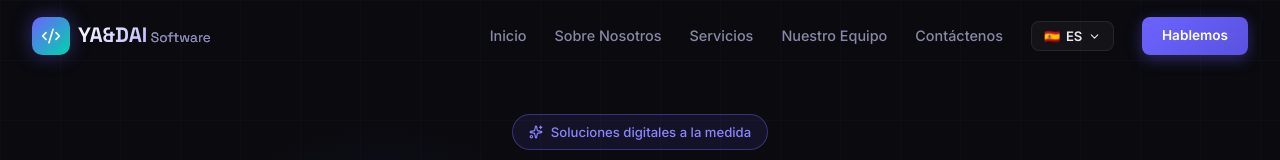
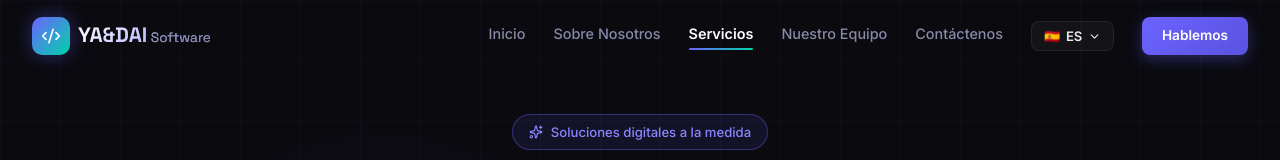
Before and after one commit to dairoGM/my_landing, a React (Vite) app: page / in a window 1280 px wide. Shown: the top 160 px of the page. Built offline with nearby package versions, Linux system fonts and the light colour scheme.

Commit message:
feat: active section highlight in navbar on scroll

```diff
--- a/src/components/Navbar.jsx
+++ b/src/components/Navbar.jsx
@@ -4,22 +4,42 @@ import { Menu, X, Code2 } from 'lucide-react'
 import { useTranslation } from 'react-i18next'
 import LangSwitcher from './LangSwitcher'
 
+const SECTION_IDS = ['inicio', 'sobre-nosotros', 'servicios', 'equipo', 'contacto']
+
 export default function Navbar() {
   const { t } = useTranslation()
   const [scrolled, setScrolled] = useState(false)
   const [open, setOpen] = useState(false)
+  const [active, setActive] = useState('inicio')
 
   const links = [
-    { href: '#inicio',        label: t('nav.inicio') },
-    { href: '#sobre-nosotros',label: t('nav.sobre') },
-    { href: '#servicios',     label: t('nav.servicios') },
-    { href: '#equipo',        label: t('nav.equipo') },
-    { href: '#contacto',      label: t('nav.contacto') },
+    { href: '#inicio',         id: 'inicio',         label: t('nav.inicio') },
+    { href: '#sobre-nosotros', id: 'sobre-nosotros',  label: t('nav.sobre') },
+    { href: '#servicios',      id: 'servicios',       label: t('nav.servicios') },
+    { href: '#equipo',         id: 'equipo',          label: t('nav.equipo') },
+    { href: '#contacto',       id: 'contacto',        label: t('nav.contacto') },
   ]
 
   useEffect(() => {
-    const onScroll = () => setScrolled(window.scrollY > 40)
-    window.addEventListener('scroll', onScroll)
+    const onScroll = () => {
+      setScrolled(window.scrollY > 40)
+
+      // Detectar sección visible
+      let current = 'inicio'
+      for (const id of SECTION_IDS) {
+        const el = document.getElementById(id)
+        if (el) {
+          const rect = el.getBoundingClientRect()
+          // La sección se considera activa cuando su top entra en el tercio superior de la ventana
+          if (rect.top <= window.innerHeight * 0.35) {
+            current = id
+          }
+        }
+      }
+      setActive(current)
+    }
+
+    window.addEventListener('scroll', onScroll, { passive: true })
     return () => window.removeEventListener('scroll', onScroll)
   }, [])
 
@@ -58,14 +78,40 @@ export default function Navbar() {
         </span>
       </a>
 
-      {/* Desktop */}
+      {/* Desktop links */}
       <div style={{ display: 'flex', gap: '1.75rem', alignItems: 'center' }} className="desktop-nav">
-        {links.map(l => (
-          <a key={l.href} href={l.href} style={{ color: 'var(--text-muted)', textDecoration: 'none', fontSize: '0.9rem', fontWeight: 500, transition: 'color 0.2s' }}
-            onMouseEnter={e => e.target.style.color = 'white'}
-            onMouseLeave={e => e.target.style.color = 'var(--text-muted)'}
-          >{l.label}</a>
-        ))}
+        {links.map(l => {
+          const isActive = active === l.id
+          return (
+            <a key={l.href} href={l.href}
+              style={{
+                color: isActive ? 'white' : 'var(--text-muted)',
+                textDecoration: 'none',
+                fontSize: '0.9rem',
+                fontWeight: isActive ? 600 : 500,
+                transition: 'color 0.2s',
+                position: 'relative',
+                paddingBottom: '4px',
+              }}
+              onMouseEnter={e => e.currentTarget.style.color = 'white'}
+              onMouseLeave={e => e.currentTarget.style.color = isActive ? 'white' : 'var(--text-muted)'}
+            >
+              {l.label}
+              {/* Underline indicator */}
+              {isActive && (
+                <motion.span
+                  layoutId="nav-indicator"
+                  style={{
+                    position: 'absolute', bottom: 0, left: 0, right: 0,
+                    height: 2, borderRadius: 2,
+                    background: 'linear-gradient(90deg, var(--primary), var(--accent))',
+                  }}
+                  transition={{ type: 'spring', stiffness: 380, damping: 30 }}
+                />
+              )}
+            </a>
+          )
+        })}
         <LangSwitcher />
         <a href="#contacto" style={{
           padding: '0.5rem 1.25rem', borderRadius: 8,
@@ -73,8 +119,8 @@ export default function Navbar() {
           color: 'white', textDecoration: 'none', fontSize: '0.85rem', fontWeight: 600,
           boxShadow: '0 4px 15px rgba(108,99,255,0.35)', transition: 'transform 0.2s, box-shadow 0.2s',
         }}
-          onMouseEnter={e => { e.target.style.transform = 'translateY(-2px)'; e.target.style.boxShadow = '0 6px 20px rgba(108,99,255,0.5)' }}
-          onMouseLeave={e => { e.target.style.transform = 'translateY(0)'; e.target.style.boxShadow = '0 4px 15px rgba(108,99,255,0.35)' }}
+          onMouseEnter={e => { e.currentTarget.style.transform = 'translateY(-2px)'; e.currentTarget.style.boxShadow = '0 6px 20px rgba(108,99,255,0.5)' }}
+          onMouseLeave={e => { e.currentTarget.style.transform = 'translateY(0)'; e.currentTarget.style.boxShadow = '0 4px 15px rgba(108,99,255,0.35)' }}
         >{t('nav.hablemos')}</a>
       </div>
 
@@ -96,15 +142,30 @@ export default function Navbar() {
               background: 'rgba(10,10,15,0.97)', backdropFilter: 'blur(20px)',
               borderBottom: '1px solid var(--glass-border)',
               padding: '1.5rem 2rem',
-              display: 'flex', flexDirection: 'column', gap: '1.25rem',
+              display: 'flex', flexDirection: 'column', gap: '0.25rem',
             }}
           >
-            {links.map(l => (
-              <a key={l.href} href={l.href} onClick={() => setOpen(false)}
-                style={{ color: 'var(--text)', textDecoration: 'none', fontSize: '1rem', fontWeight: 500 }}
-              >{l.label}</a>
-            ))}
-            <div style={{ paddingTop: '0.5rem' }}>
+            {links.map(l => {
+              const isActive = active === l.id
+              return (
+                <a key={l.href} href={l.href} onClick={() => setOpen(false)}
+                  style={{
+                    color: isActive ? 'white' : 'var(--text-muted)',
+                    textDecoration: 'none',
+                    fontSize: '1rem',
+                    fontWeight: isActive ? 600 : 500,
+                    padding: '0.65rem 0.75rem',
+                    borderRadius: 10,
+                    background: isActive ? 'rgba(108,99,255,0.12)' : 'transparent',
+                    borderLeft: isActive ? '3px solid var(--primary)' : '3px solid transparent',
+                    transition: 'all 0.2s',
+                  }}
+                >
+                  {l.label}
+                </a>
+              )
+            })}
+            <div style={{ paddingTop: '0.75rem' }}>
               <LangSwitcher />
             </div>
           </motion.div>
```
